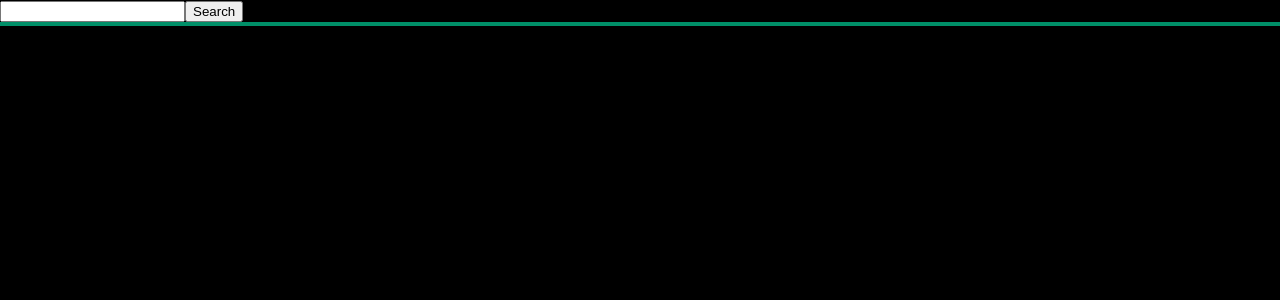
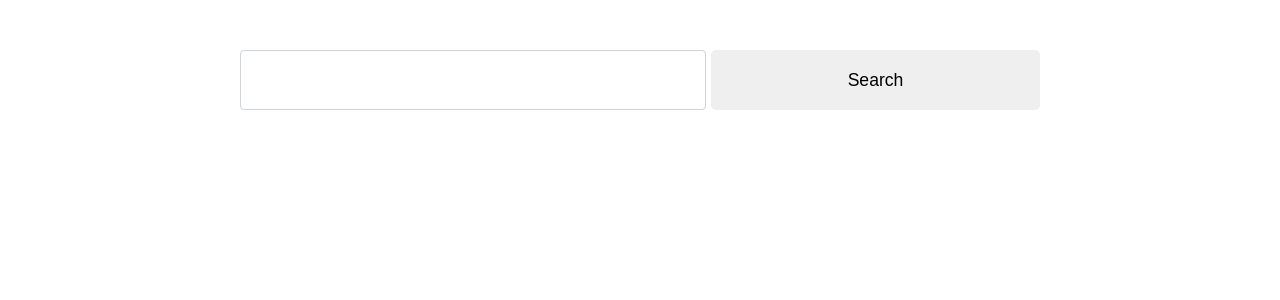
Before and after one commit to patrick-emmanuel/github-browser, a React (Create React App) app: page / in a window 1280 px wide. Shown: the top 300 px of the page. Built offline with nearby package versions, Linux system fonts and the light colour scheme.

Commit message:
Initial accordion styling

```diff
--- a/package.json
+++ b/package.json
@@ -29,5 +29,8 @@
       "last 1 firefox version",
       "last 1 safari version"
     ]
+  },
+  "devDependencies": {
+    "react-testing-library": "^7.0.0"
   }
 }
--- a/src/App.js
+++ b/src/App.js
@@ -1,14 +1,11 @@
 import React from "react";
-import { BrowserRouter as Router, Route, Switch } from "react-router-dom";
 import UserRepo from "./components/UserRepo";
 
 function App() {
   return (
-    <Router>
-      <Switch>
-        <Route exact path="/" component={UserRepo} />
-      </Switch>
-    </Router>
+    <div className="app">
+      <UserRepo />
+    </div>
   );
 }
 
--- a/src/components/Accordion.jsx
+++ b/src/components/Accordion.jsx
@@ -13,9 +13,10 @@ const Accordion = ({ children }) => {
   };
 
   return (
-    <div style={{ border: "2px solid #008f68" }}>
+    <div className="accordion">
       {children.map(child => (
         <AccordionSection
+          key={child.props.label}
           isOpen={!!openSections[child.props.label]}
           label={child.props.label}
           onSectionClick={onClick}
--- a/src/components/AccordionSection.jsx
+++ b/src/components/AccordionSection.jsx
@@ -7,32 +7,15 @@ const AccordionSection = ({ children, onSectionClick, label, isOpen }) => {
   };
 
   return (
-    <div
-      style={{
-        background: isOpen ? "#fae042" : "#6db65b",
-        border: "1px solid #008f68",
-        padding: "5px 10px"
-      }}
-    >
-      <div onClick={onClick} style={{ cursor: "pointer" }}>
+    <div>
+      <div onClick={onClick} className="accordion-section">
         {label}
-        <div style={{ float: "right" }}>
+        <div>
           {!isOpen && <span>&#9650;</span>}
           {isOpen && <span>&#9660;</span>}
         </div>
       </div>
-      {isOpen && (
-        <div
-          style={{
-            background: "#6db65b",
-            border: "2px solid #008f68",
-            marginTop: 10,
-            padding: "10px 20px"
-          }}
-        >
-          {children}
-        </div>
-      )}
+      {isOpen && <div className="accordion-section-content">{children}</div>}
     </div>
   );
 };
@@ -41,6 +24,6 @@ AccordionSection.propTypes = {
   children: PropTypes.instanceOf(Object).isRequired,
   isOpen: PropTypes.bool.isRequired,
   label: PropTypes.string.isRequired,
-  onClick: PropTypes.func.isRequired
+  onSectionClick: PropTypes.func.isRequired
 };
 export default AccordionSection;
--- a/src/components/UserBranches.jsx
+++ b/src/components/UserBranches.jsx
@@ -4,6 +4,7 @@ import axios from "axios";
 const UserBranches = ({ repoName, userName }) => {
   const [loading, setLoading] = useState(false);
   const [branches, setBranches] = useState([]);
+  const [error, setError] = useState("");
 
   useEffect(() => {
     const getBranches = async () => {
@@ -14,7 +15,7 @@ const UserBranches = ({ repoName, userName }) => {
         );
         setBranches(data);
       } catch (error) {
-        console.log(error);
+        setError(error.message);
         setLoading(false);
       }
       setLoading(false);
@@ -25,10 +26,14 @@ const UserBranches = ({ repoName, userName }) => {
   return (
     <section>
       <div>
-        {loading ? "Loading..." : ""}
-        {branches
-          ? branches.map(branch => <div id={branch.name}>{branch.name}</div>)
-          : "No branches"}
+        <h4 className="branches-header">{`${repoName} branches`}</h4>
+        {loading ? (
+          "Loading..."
+        ) : !loading && !error && branches ? (
+          branches.map(branch => <div key={branch.name}>{branch.name}</div>)
+        ) : error ? (
+          <p>error</p>
+        ) : null}
       </div>
     </section>
   );
--- a/src/components/UserRepo.jsx
+++ b/src/components/UserRepo.jsx
@@ -6,6 +6,7 @@ import Accordion from "./Accordion";
 const UserRepo = () => {
   const [name, setName] = useState("");
   const [loading, setLoading] = useState(false);
+  const [error, setError] = useState("");
   const [repos, setRepos] = useState([]);
 
   const handleSubmit = e => {
@@ -26,31 +27,34 @@ const UserRepo = () => {
       );
       setRepos(data);
     } catch (error) {
-      console.log(error);
+      setError(error.message);
       setLoading(false);
     }
     setLoading(false);
   };
 
   return (
-    <section>
-      <form onSubmit={handleSubmit}>
-        <input value={name} onChange={handleNameChange} />
+    <section className="repos">
+      <form className="search" onSubmit={handleSubmit}>
+        <div className="input-group">
+          <input type="text" value={name} onChange={handleNameChange} />
+        </div>
         <button>Search</button>
       </form>
-      <div>
-        {loading ? "Loading..." : ""}
-        {repos ? (
+      <div className="repo-results">
+        {loading ? (
+          "Loading..."
+        ) : !loading && !error && repos.length > 0 ? (
           <Accordion>
             {repos.map(repo => (
-              <div id={repo.name} label={repo.name}>
+              <div key={repo.name} label={repo.name}>
                 <UserBranches repoName={repo.name} userName={name} />
               </div>
             ))}
           </Accordion>
-        ) : (
-          "No repos"
-        )}
+        ) : error ? (
+          <p>{error}</p>
+        ) : null}
       </div>
     </section>
   );
--- a/src/index.css
+++ b/src/index.css
@@ -1,5 +1,7 @@
+* {
+  box-sizing: border-box;
+}
 body {
-  background: black;
   margin: 0;
   padding: 0;
   font-family: -apple-system, BlinkMacSystemFont, "Segoe UI", "Roboto", "Oxygen",
@@ -13,3 +15,131 @@ code {
   font-family: source-code-pro, Menlo, Monaco, Consolas, "Courier New",
     monospace;
 }
+
+textarea,
+select,
+input,
+button {
+  outline: none;
+}
+
+.app {
+  display: flex;
+  align-items: center;
+  justify-content: center;
+  width: 100%;
+  margin-top: 50px;
+}
+
+.repos {
+  width: 100%;
+  display: flex;
+  flex-direction: column;
+  justify-content: center;
+  padding: 0 1rem;
+}
+
+@media (min-width: 300px) {
+}
+
+@media (min-width: 575.98px) {
+  .repos {
+    padding: 0 3rem;
+  }
+}
+
+@media (min-width: 1000px) {
+  .repos {
+    padding: 0 15rem;
+  }
+}
+
+@media (min-width: 1920px) {
+}
+
+.repo-results {
+  padding: 2.5rem 0;
+}
+
+.accordion {
+  background: black;
+  color: white;
+  padding: 2rem;
+  border-radius: 5px;
+}
+
+.accordion-section {
+  cursor: pointer;
+  display: flex;
+  justify-content: space-between;
+  padding: 1rem 0;
+}
+
+.accordion-section-content {
+  padding: 1rem 3rem;
+}
+
+.search {
+  width: 100%;
+  height: 60px;
+  display: flex;
+  flex-direction: column;
+}
+
+@media (min-width: 300px) {
+}
+
+@media (min-width: 575.98px) {
+  .search {
+    flex-direction: row;
+    justify-content: space-between;
+  }
+}
+@media (min-width: 1000px) {
+  .search {
+    flex-direction: row;
+    justify-content: space-between;
+  }
+}
+
+@media (min-width: 1920px) {
+}
+
+.search > button {
+  height: 100%;
+  padding: 0 3rem;
+  font-size: 1.1rem;
+  border: none;
+  border-radius: 5px;
+  cursor: pointer;
+  flex: 1;
+}
+.search > button:hover {
+  color: blue;
+}
+
+.input-group {
+  height: 100%;
+  margin-right: 5px;
+  flex: 2;
+}
+
+.input-group > input[type="text"] {
+  display: block;
+  height: 100%;
+  width: 100%;
+  padding: 0.375rem 0.75rem;
+  font-size: 1rem;
+  line-height: 1.5;
+  color: #495057;
+  background-color: #fff;
+  background-clip: padding-box;
+  border: 1px solid #ced4da;
+  border-radius: 0.25rem;
+  transition: border-color 0.15s ease-in-out, box-shadow 0.15s ease-in-out;
+}
+
+.input-group > input[type="text"]:focus {
+  border-color: rgba(0, 0, 0, 0.1);
+  box-shadow: 0 4px 3px 0 rgba(0, 0, 0, 0.1), 0 6px 20px 0 rgba(0, 0, 0, 0.19);
+}
```
Also changed, not shown: 1 other file (tests, documents, lock files or other folders).
